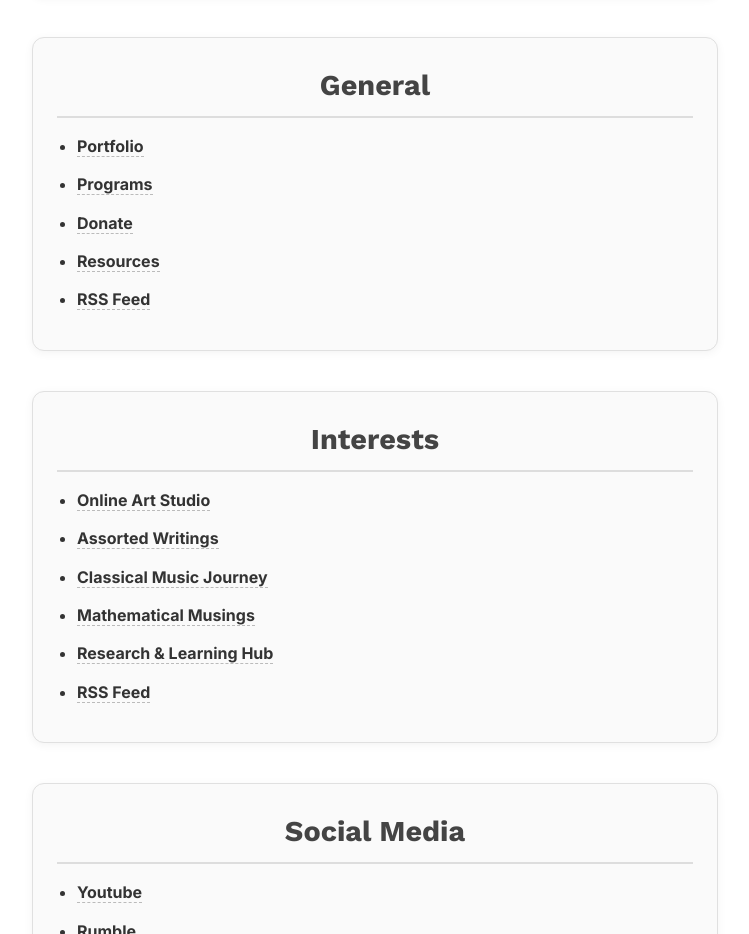
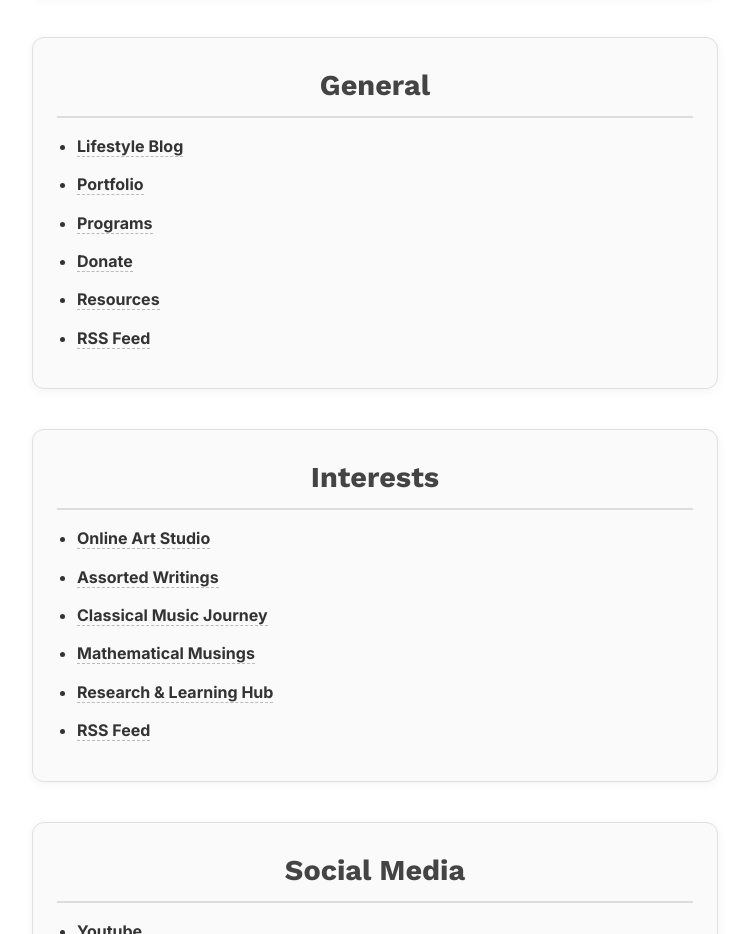
Before and after one commit to krisyotam/krisyotam.xyz, a plain HTML site: page index.html in a window 1280 px wide. Shown: the part 860-1794 px from the top of the page, without its empty margins (265-1014 px from the left). Drawn offline with nearby package versions, Linux system fonts and the light colour scheme; files whose address does not match are found by name; a web font is replaced by a local one.

Commit message:
mew link

```diff
--- a/index.html
+++ b/index.html
@@ -44,6 +44,7 @@
   <section class="links">
     <h2>General</h2>
     <ul>
+      <li><a href="https://krislifestyle.vercel.app/">Lifestyle Blog</li>
       <li><a href="https://krisyotam.github.io/myportfolio/">Portfolio</a></li>
       <li><a href="https://gitserver.vercel.app/">Programs</a></li>
       <li><a href="/pages/html/donate.html">Donate</a></li>
```
